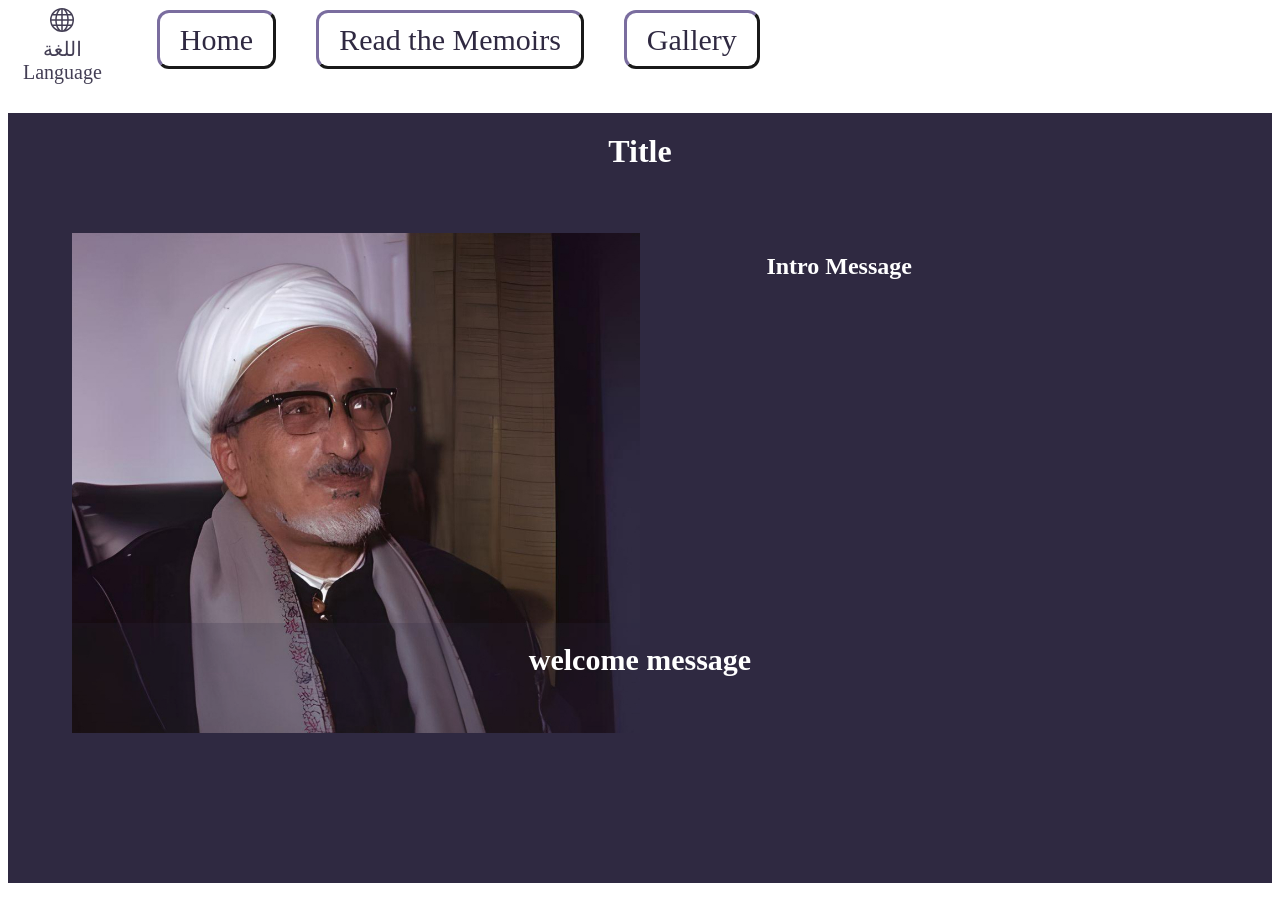
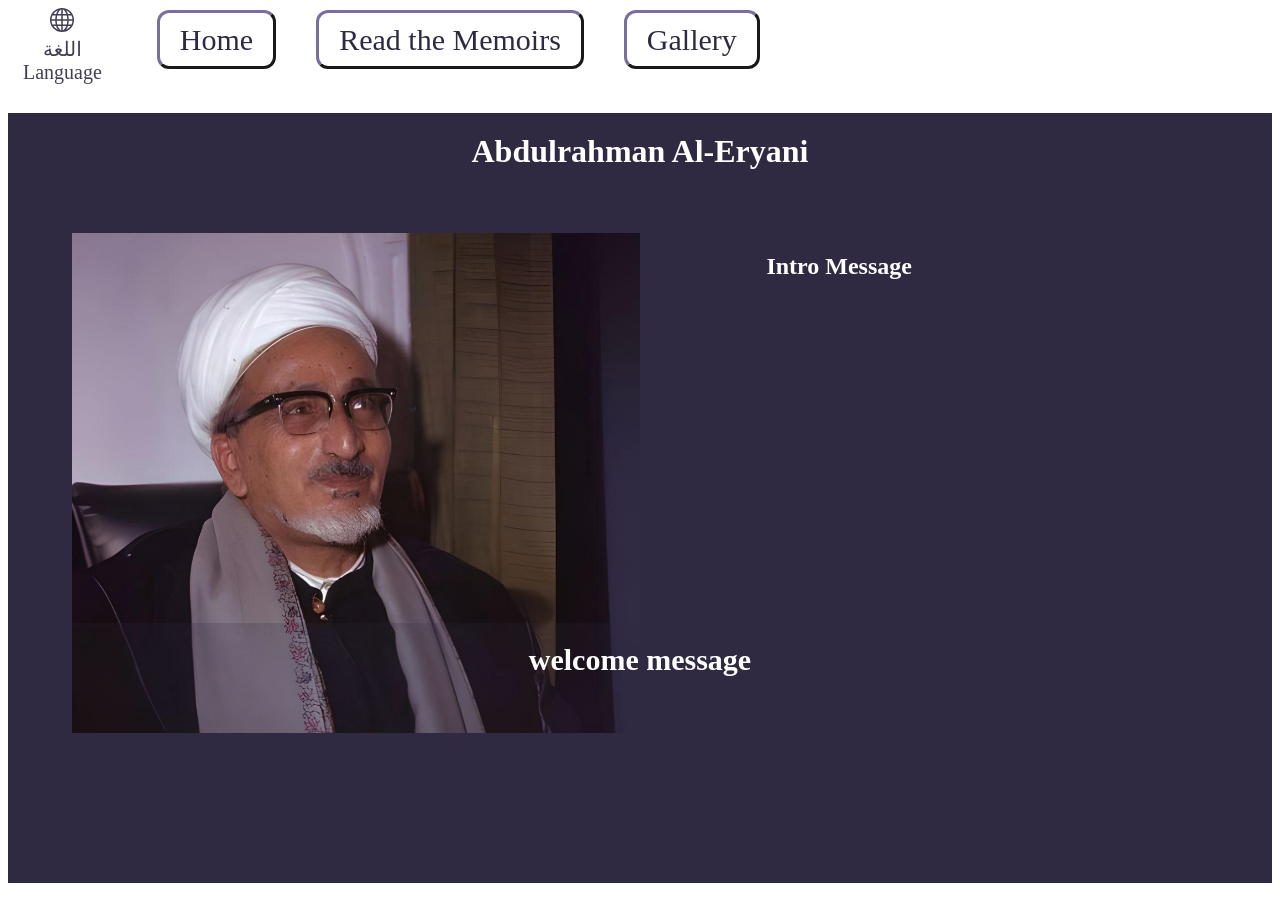
Before and after one commit to salercoding/QadiAbdulrahmanAlEryani, a React (Create React App) app: page / in a window 1280 px wide. Built offline with nearby package versions, Linux system fonts and the light colour scheme.

Commit message:
used translations

```diff
--- a/public/assets/locales/ar/translation.json
+++ b/public/assets/locales/ar/translation.json
@@ -1,5 +1,5 @@
 {
-    "app_title": "عنوان",
+    "title": "عنوان",
     "language": "اللغة",
     "welcome_message": "اهلا بكم",
     "days_since_release": "لقد مرت {{number_of_days}} أيام على إصدار هذا الفيديو",
--- a/public/assets/locales/en/translation.json
+++ b/public/assets/locales/en/translation.json
@@ -1,5 +1,5 @@
 {
-    "app_title": "Abdulrahman Al-Eryani",
+    "title": "Abdulrahman Al-Eryani",
     "language": "Language",
     "welcome_message": "Welcome",
     "name": "Abdulrahman Al-Eryani"
--- a/src/components/home.js
+++ b/src/components/home.js
@@ -1,14 +1,14 @@
 import React from "react";
-//import {useTranslation} from "react-i18next";
+import {useTranslation} from "react-i18next";
 
 
 
 
 const Home = () => {
-  //const {t} = useTranslation();
+  const { t } = useTranslation();
   return (
   <div class="home">
-    <h1>Title</h1>
+    <h1>{t('name')}</h1>
     <img src="images/home-image-2.jpeg"/>
     <div class="intro">
     <h2>Intro Message</h2>
--- a/src/components/languageNav.js
+++ b/src/components/languageNav.js
@@ -18,7 +18,6 @@ const GlobeIcon = ({ width = 24, height = 24 }) => (
 );
 
 function Languages() {
-  const { t } = useTranslation();
   return (
     <div className="dropdown">
       <button className="dropbtn" type="button">
```
